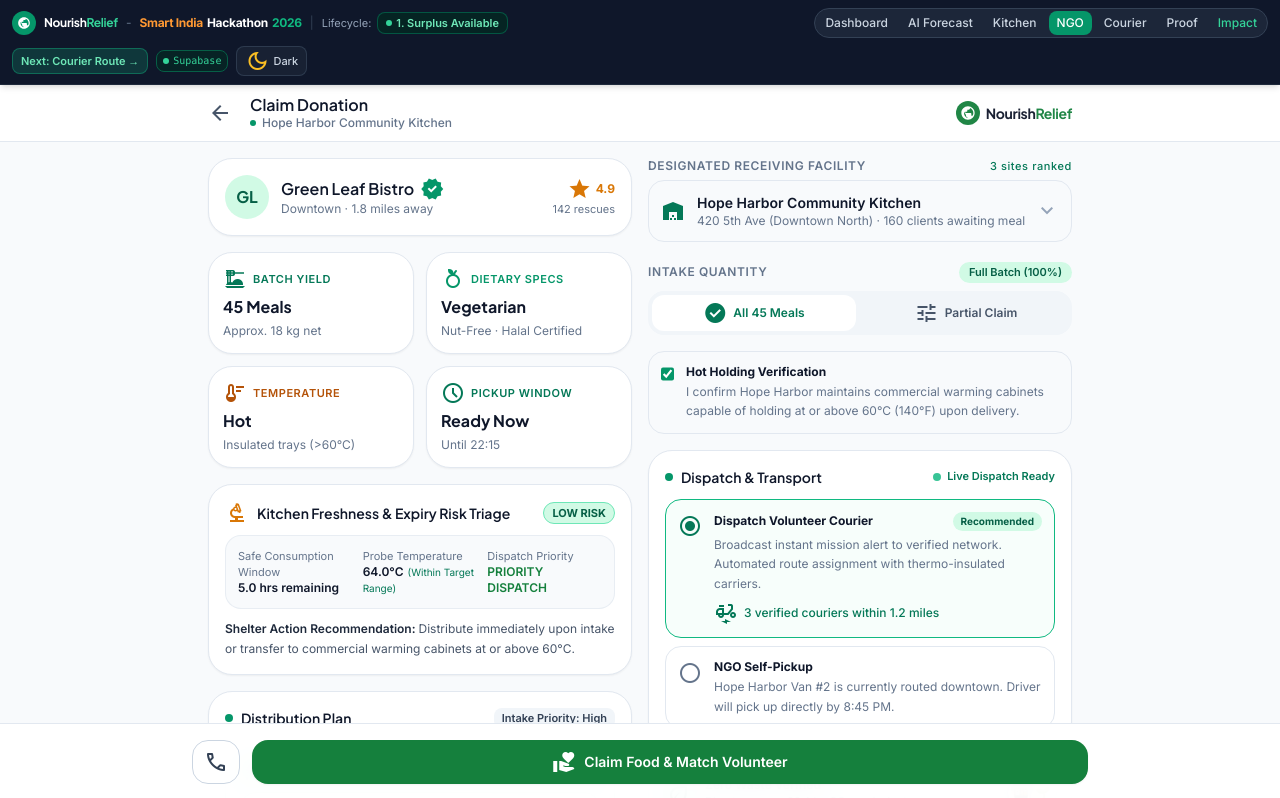
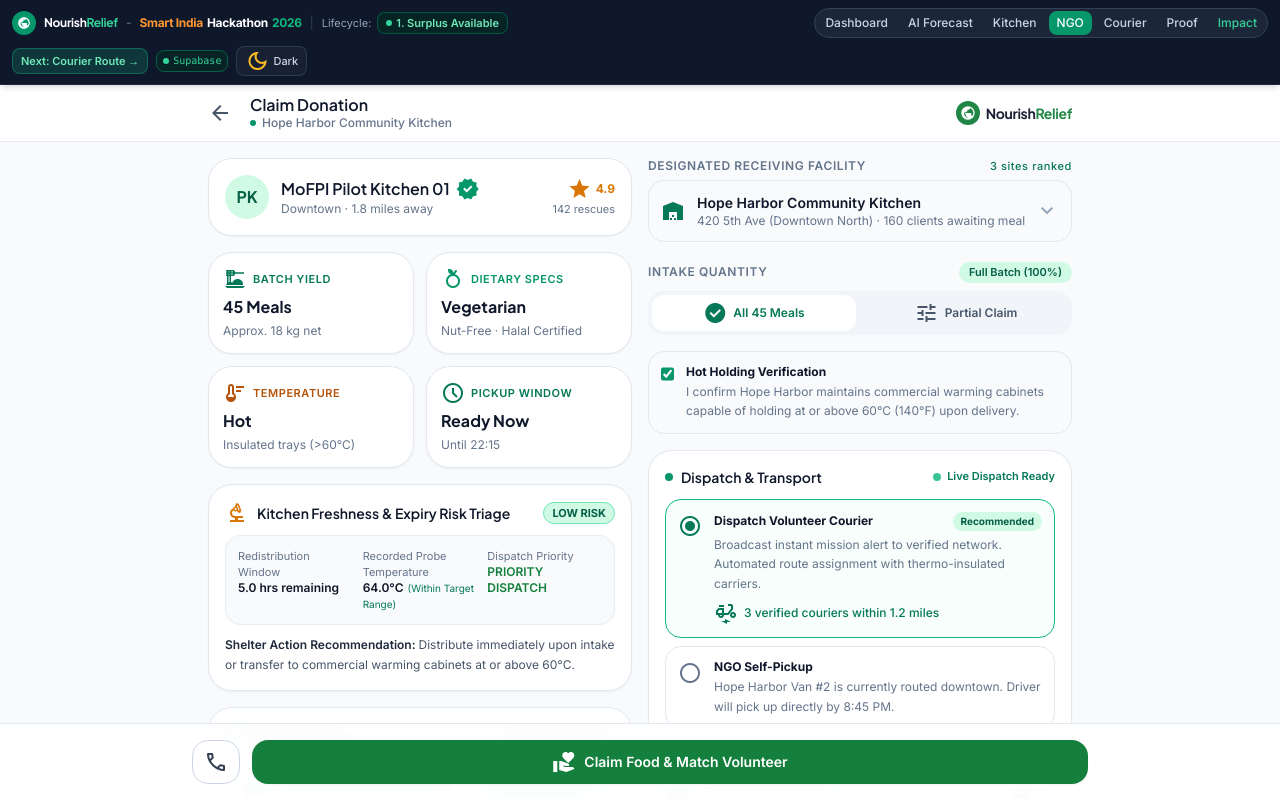
Before and after one commit to v-abhiramreddy/NOURISH_RELIEF_SIH26, a Next.js app: page /ngo/claim in a window 1280 px wide. Shown: the top 798 px of the page. Built offline with nearby package versions, Linux system fonts and the light colour scheme; no server answers; the database is empty.

Commit message:
fix: consistency pass for kitchen terminology, supported network data, and neutral food-safety wording

```diff
--- a/src/app/forecast/page.tsx
+++ b/src/app/forecast/page.tsx
@@ -117,7 +117,7 @@
               </h1>
               <div className="flex items-center gap-1.5 text-xs text-slate-500 font-medium">
                 <span className="inline-block w-1.5 h-1.5 rounded-full bg-emerald-600"></span>
-                <span>Green Leaf Bistro · Institutional Kitchen Unit</span>
+                <span>MoFPI Pilot Kitchen 01 · Regional Unit</span>
               </div>
             </div>
           </div>
--- a/src/app/impact/page.tsx
+++ b/src/app/impact/page.tsx
@@ -350,7 +350,7 @@
                       +{proof.food_waste_diverted_kg} kg
                     </td>
                     <td className="py-2.5 px-3 font-mono text-slate-700">
-                      {proof.handoff_temp}°C ({proof.handoff_compliant ? 'Target Range' : 'Warning'})
+                      {proof.handoff_temp}°C ({proof.handoff_compliant ? 'Within Target Range' : 'Warning'})
                     </td>
                     <td className="py-2.5 px-3">
                       <span className="inline-flex items-center gap-1 text-[11px] font-semibold text-emerald-800 bg-emerald-100 px-2 py-0.5 rounded border border-emerald-200">
--- a/src/app/ngo/claim/page.tsx
+++ b/src/app/ngo/claim/page.tsx
@@ -21,8 +21,8 @@
 
   const fallbackDonation: Donation = {
     id: 'don-001',
-    donor_name: 'Green Leaf Bistro',
-    branch_name: 'Downtown Branch',
+    donor_name: 'MoFPI Pilot Kitchen 01',
+    branch_name: 'Regional Unit',
     donor_rating: 4.9,
     donor_rescues: 142,
     donor_address: '142 Market St, Dock 2',
@@ -139,7 +139,7 @@
           <div className="flex items-center justify-between">
             <div className="flex items-center gap-3 min-w-0">
               <div className="w-11 h-11 rounded-full bg-emerald-100 text-emerald-800 flex items-center justify-center font-display font-bold text-base shrink-0">
-                GL
+                PK
               </div>
               <div className="flex flex-col min-w-0">
                 <div className="flex items-center gap-1.5">
@@ -249,13 +249,13 @@
 
           <div className="grid grid-cols-2 sm:grid-cols-3 gap-2.5 text-xs bg-slate-50 p-3 rounded-lg border border-slate-200/70">
             <div>
-              <span className="text-[11px] text-slate-500 block">Safe Consumption Window</span>
+              <span className="text-[11px] text-slate-500 block">Redistribution Window</span>
               <strong className="text-slate-900 font-semibold">
                 {donation.freshness_assessment?.remaining_shelf_life_formatted || '5.0 hrs remaining'}
               </strong>
             </div>
             <div>
-              <span className="text-[11px] text-slate-500 block">Probe Temperature</span>
+              <span className="text-[11px] text-slate-500 block">Recorded Probe Temperature</span>
               <strong className="text-slate-900 font-semibold">
                 {donation.freshness_assessment?.current_temp_c ? `${donation.freshness_assessment.current_temp_c}°C` : '64.0°C'}
                 <span className="text-emerald-700 text-[10px] ml-1 font-normal">
@@ -623,7 +623,7 @@
           <button
             aria-label="Contact Kitchen Dock"
             onClick={() =>
-              alert('Connecting to Green Leaf Bistro Kitchen Expeditor: +1 (555) 019-2834')
+              alert('Connecting to MoFPI Pilot Kitchen 01 Expeditor: +1 (555) 019-2834')
             }
             className="w-12 h-11 rounded-lg border border-slate-300 text-slate-700 flex items-center justify-center hover:bg-slate-100 active:scale-95 transition-all shrink-0"
             type="button"
--- a/src/app/page.tsx
+++ b/src/app/page.tsx
@@ -55,7 +55,7 @@
               <span className="text-xl font-bold text-emerald-700 font-display flex items-center gap-1">
                 <span className="w-2 h-2 rounded-full bg-emerald-500"></span> Active
               </span>
-              <span className="text-[11px] text-slate-500 block mt-0.5">6 kitchens • 14 shelters</span>
+              <span className="text-[11px] text-slate-500 block mt-0.5">MoFPI Pilot Zone</span>
             </div>
           </div>
         </div>
@@ -105,7 +105,7 @@
                   Freshness &amp; Expiry Risk Engine
                 </h3>
                 <p className="text-xs text-slate-600 leading-relaxed">
-                  Monitors holding temperatures, elapsed preparation times, and computes safe consumption windows
+                  Monitors holding temperatures, elapsed preparation times, and computes freshness redistribution windows
                   to prioritize high-risk perishable donations.
                 </p>
               </div>
@@ -183,7 +183,7 @@
                   Kitchen: Post Food
                 </h3>
                 <p className="text-xs text-slate-500 mt-1">
-                  Log surplus portions, HACCP probe temperatures, allergens, and safe dispatch window.
+                  Log surplus portions, recorded probe temperatures, allergens, and redistribution window.
                 </p>
               </div>
               <span className="text-xs font-semibold text-brand mt-4 flex items-center gap-1">
--- a/src/app/restaurant/post/page.tsx
+++ b/src/app/restaurant/post/page.tsx
@@ -118,7 +118,7 @@
               </h1>
               <div className="flex items-center gap-1.5 text-xs text-slate-500 font-medium">
                 <span className="inline-block w-1.5 h-1.5 rounded-full bg-emerald-600"></span>
-                <span>Green Leaf Bistro · Downtown Branch</span>
+                <span>MoFPI Pilot Kitchen 01 · Regional Unit</span>
               </div>
             </div>
           </div>
@@ -451,7 +451,7 @@
               <div>
                 <div className="flex items-center justify-between mb-1">
                   <label className="text-xs font-semibold text-slate-600" htmlFor="tempProbeInput">
-                    Probe Temp (°C)
+                    Recorded Probe Temp (°C)
                   </label>
                   <span className={`text-[10px] font-bold ${freshness.temp_compliance ? 'text-emerald-700' : 'text-rose-600'}`}>
                     {freshness.temp_compliance ? 'Within Target Range' : 'Warning: Sub-optimal'}
@@ -478,7 +478,7 @@
                   </span>
                 </div>
                 <div>
-                  <span className="text-[11px] text-slate-500 font-medium block">Calculated Safe Consumption Window</span>
+                  <span className="text-[11px] text-slate-500 font-medium block">Calculated Redistribution Window</span>
                   <span className="text-xs font-bold text-slate-800">
                     {freshness.remaining_shelf_life_formatted}
                   </span>
@@ -678,7 +678,7 @@
                 <div>
                   <div className="flex items-center justify-between mb-1">
                     <label className="text-xs font-semibold text-slate-600" htmlFor="tempProbeInputR">
-                      Probe Temp (°C)
+                      Recorded Probe Temp (°C)
                     </label>
                     <span className={`text-[10px] font-bold ${freshness.temp_compliance ? 'text-emerald-700' : 'text-rose-600'}`}>
                       {freshness.temp_compliance ? 'Within Target Range' : 'Warning: Sub-optimal'}
@@ -704,7 +704,7 @@
                     </span>
                   </div>
                   <div>
-                    <span className="text-[11px] text-slate-500 font-medium block">Calculated Safe Consumption Window</span>
+                    <span className="text-[11px] text-slate-500 font-medium block">Calculated Redistribution Window</span>
                     <span className="text-xs font-bold text-slate-800">
                       {freshness.remaining_shelf_life_formatted}
                     </span>
@@ -793,7 +793,7 @@
       <div className="fixed bottom-14 lg:bottom-0 left-0 right-0 z-30 bg-white/95 backdrop-blur-md border-t border-slate-200 py-3 px-4 shadow-sm">
         <div className="max-w-4xl mx-auto flex items-center justify-between gap-3">
           <div className="hidden sm:block text-xs text-slate-500">
-            <span className="font-medium text-slate-700">4 local shelters</span> ready for dispatch
+            <span className="font-medium text-slate-700">3 partner shelters</span> ready for dispatch
           </div>
           <button
             onClick={handlePublish}
@@ -859,7 +859,7 @@
             className="flex flex-col items-center justify-center text-slate-500 hover:text-slate-800 transition-colors"
           >
             <span className="material-symbols-outlined text-[20px]">storefront</span>
-            <span className="text-[11px] font-medium mt-0.5">Bistro</span>
+            <span className="text-[11px] font-medium mt-0.5">Kitchen</span>
           </button>
         </div>
       </nav>
--- a/src/app/volunteer/pickup/page.tsx
+++ b/src/app/volunteer/pickup/page.tsx
@@ -29,7 +29,7 @@
   };
 
   const donation = activeDonation || {
-    donor_name: 'Green Leaf Bistro',
+    donor_name: 'MoFPI Pilot Kitchen 01',
     donor_address: '142 Market St • Dock 2',
     portions: 45,
     holding_temp: 'hot',
@@ -519,13 +519,13 @@
                 >
                   <div className="flex items-center gap-2.5">
                     <span className="material-symbols-outlined text-[20px] text-slate-600">
-                      restaurant
+                      kitchen
                     </span>
                     <div>
                       <p className="text-xs font-semibold text-slate-900">
                         Chef Marcus (Kitchen Pickup)
                       </p>
-                      <p className="text-[11px] text-slate-500">Green Leaf Bistro • Direct line</p>
+                      <p className="text-[11px] text-slate-500">MoFPI Pilot Kitchen 01 • Direct line</p>
                     </div>
                   </div>
                   <span className="material-symbols-outlined text-[18px] text-brand">call</span>
--- a/src/app/volunteer/summary/page.tsx
+++ b/src/app/volunteer/summary/page.tsx
@@ -52,7 +52,7 @@
   const proof: DeliveryProof = activeProof || fallbackProof;
 
   const taskCode = activeTask?.task_code || 'NR-4821';
-  const donorName = activeDonation?.donor_name || 'Green Leaf Bistro';
+  const donorName = activeDonation?.donor_name || 'MoFPI Pilot Kitchen 01';
 
   const handleRate = (star: number) => {
     setRating(star);
--- a/src/lib/freshness-engine.ts
+++ b/src/lib/freshness-engine.ts
@@ -85,7 +85,7 @@
   const remMinutes = Math.round((remainingHours - remWholeHours) * 60);
   const remainingFormatted =
     remainingHours <= 0
-      ? '0h 0m (Safe window expired)'
+      ? '0h 0m (Redistribution window expired)'
       : remWholeHours > 0
       ? `${remWholeHours}h ${remMinutes}m`
       : `${remMinutes}m`;
--- a/src/lib/impact-calculator.ts
+++ b/src/lib/impact-calculator.ts
@@ -15,8 +15,8 @@
   emission_factor_kg_co2_per_kg: DEFAULT_EMISSION_FACTOR_KG_CO2_PER_KG,
   factor_disclosure: getEmissionFactorDisclosure(DEFAULT_EMISSION_FACTOR_KG_CO2_PER_KG),
   successful_deliveries_count: 312,
-  institutional_kitchens_active: 6,
-  ngos_supported: 14,
+  institutional_kitchens_active: 1,
+  ngos_supported: 3,
   monthly_trend: [
     { month: 'Jan', food_saved_kg: 210, waste_prevented_kg: 210 },
     { month: 'Feb', food_saved_kg: 280, waste_prevented_kg: 280 },
--- a/src/lib/ml-forecast.ts
+++ b/src/lib/ml-forecast.ts
@@ -33,7 +33,7 @@
 /**
  * Synthetic 10-Week Institutional Kitchen Historical Dataset (Demo Training Data)
  * Covers historical attendance, actual demand, production, and surplus trends
- * across 70 days for Green Leaf Bistro / MoFPI Pilot Unit 01.
+ * across 70 days for MoFPI Pilot Kitchen 01.
  */
 export const SYNTHETIC_10_WEEK_HISTORICAL_LOGS = [
   { week: 'Week 1', avg_attendance: 410, avg_demand: 395, avg_production: 450, avg_surplus: 55 },
--- a/src/lib/route-optimizer.ts
+++ b/src/lib/route-optimizer.ts
@@ -9,7 +9,7 @@
   destinationAddress: string = '420 5th Ave • Hope Harbor Intake Bay'
 ): OptimizedRoute {
   return {
-    origin_name: 'Green Leaf Bistro (Institutional Kitchen)',
+    origin_name: 'MoFPI Pilot Kitchen 01 (Institutional Kitchen)',
     origin_address: originAddress,
     destination_name: 'Hope Harbor Shelter (Receiving Kitchen)',
     destination_address: destinationAddress,
@@ -28,7 +28,7 @@
     ],
     waypoints: [
       {
-        name: 'Green Leaf Bistro Loading Dock #2',
+        name: 'MoFPI Pilot Kitchen 01 Loading Dock #2',
         type: 'origin_kitchen',
         address: originAddress,
         eta_time: '7:10 PM',
--- a/src/lib/store.tsx
+++ b/src/lib/store.tsx
@@ -51,8 +51,8 @@
 
 const SEED_DONATION: Donation = {
   id: 'don-001',
-  donor_name: 'Green Leaf Bistro',
-  branch_name: 'Downtown Branch',
+  donor_name: 'MoFPI Pilot Kitchen 01',
+  branch_name: 'Regional Unit',
   donor_rating: 4.9,
   donor_rescues: 142,
   donor_address: '142 Market St, Dock 2',
@@ -229,7 +229,7 @@
     syncFromSupabase();
   }, []);
 
-  // 1. Create Donation (Restaurant)
+  // 1. Create Donation (Kitchen)
   const createDonation = async (data: Partial<Donation>): Promise<Donation> => {
     const newDonation: Donation = {
       ...SEED_DONATION,
```
Also changed, not shown: 2 other files (tests, documents, lock files or other folders).
